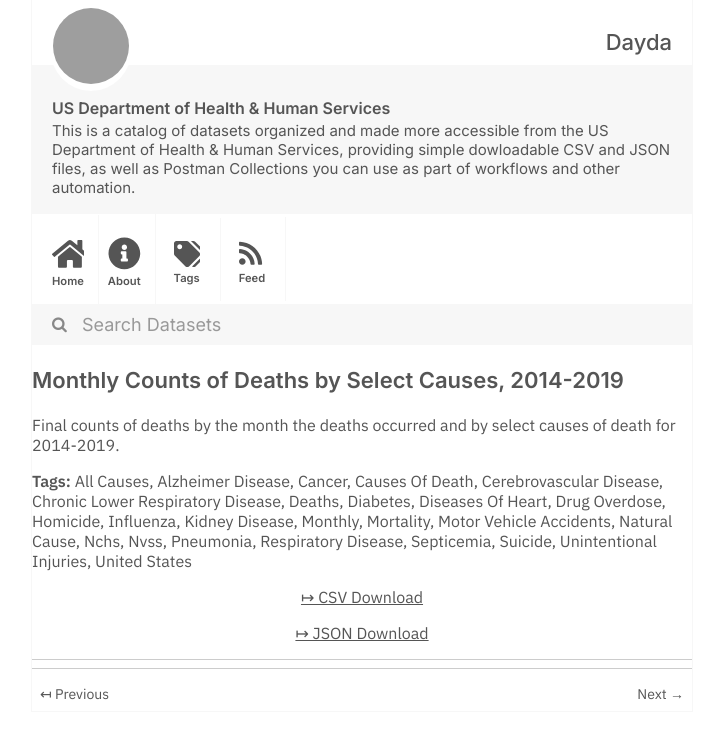
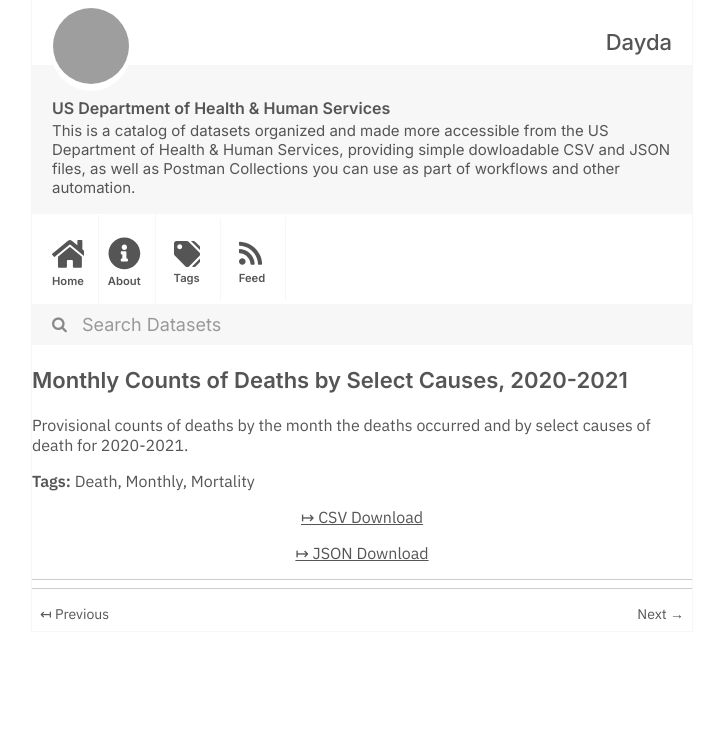
Before and after one commit to dayda-entities/us-department-of-health-and-human-services, a Jekyll site: the page built from _posts/2021-03-16-monthly-counts-of-deaths-by-se.md, in a window 1280 px wide, cut to the strip 0-739 px from the top of the page. Shown: the whole strip, without its empty margins (278-1001 px from the left). Built offline with Jekyll 4.4.1, drawn with Linux system fonts in a browser that asks for light colours; grey boxes are pictures that could not be loaded.

Commit message:
Publish Data

```diff
--- a/_posts/2021-03-16-monthly-counts-of-deaths-by-se.md
+++ b/_posts/2021-03-16-monthly-counts-of-deaths-by-se.md
@@ -1,39 +1,17 @@
 ---
-title: 'Monthly Counts of Deaths by Select Causes, 2014-2019'
-created: '2021-03-16T19:32:15.826578'
-modified: '2021-04-25T19:48:34.547017'
+title: 'Monthly Counts of Deaths by Select Causes, 2020-2021'
+created: '2021-03-16T19:25:19.177498'
+modified: '2021-03-16T19:25:19.177505'
 state: active
 type: dataset
 tags:
-  - All Causes
-  - Alzheimer Disease
-  - Cancer
-  - Causes Of Death
-  - Cerebrovascular Disease
-  - Chronic Lower Respiratory Disease
-  - Deaths
-  - Diabetes
-  - Diseases Of Heart
-  - Drug Overdose
-  - Homicide
-  - Influenza
-  - Kidney Disease
+  - Death
   - Monthly
   - Mortality
-  - Motor Vehicle Accidents
-  - Natural Cause
-  - Nchs
-  - Nvss
-  - Pneumonia
-  - Respiratory Disease
-  - Septicemia
-  - Suicide
-  - Unintentional Injuries
-  - United States
 groups: []
-csv_url: 'https://data.cdc.gov/api/views/bxq8-mugm/rows.csv?accessType=DOWNLOAD'
-json_url: 'https://data.cdc.gov/api/views/bxq8-mugm/rows.json?accessType=DOWNLOAD'
+csv_url: 'https://data.cdc.gov/api/views/9dzk-mvmi/rows.csv?accessType=DOWNLOAD'
+json_url: 'https://data.cdc.gov/api/views/9dzk-mvmi/rows.json?accessType=DOWNLOAD'
 layout: post
 
 ---
-Final counts of deaths by the month the deaths occurred and by select causes of death for 2014-2019.
+Provisional counts of deaths by the month the deaths occurred and by select causes of death for 2020-2021.
```
